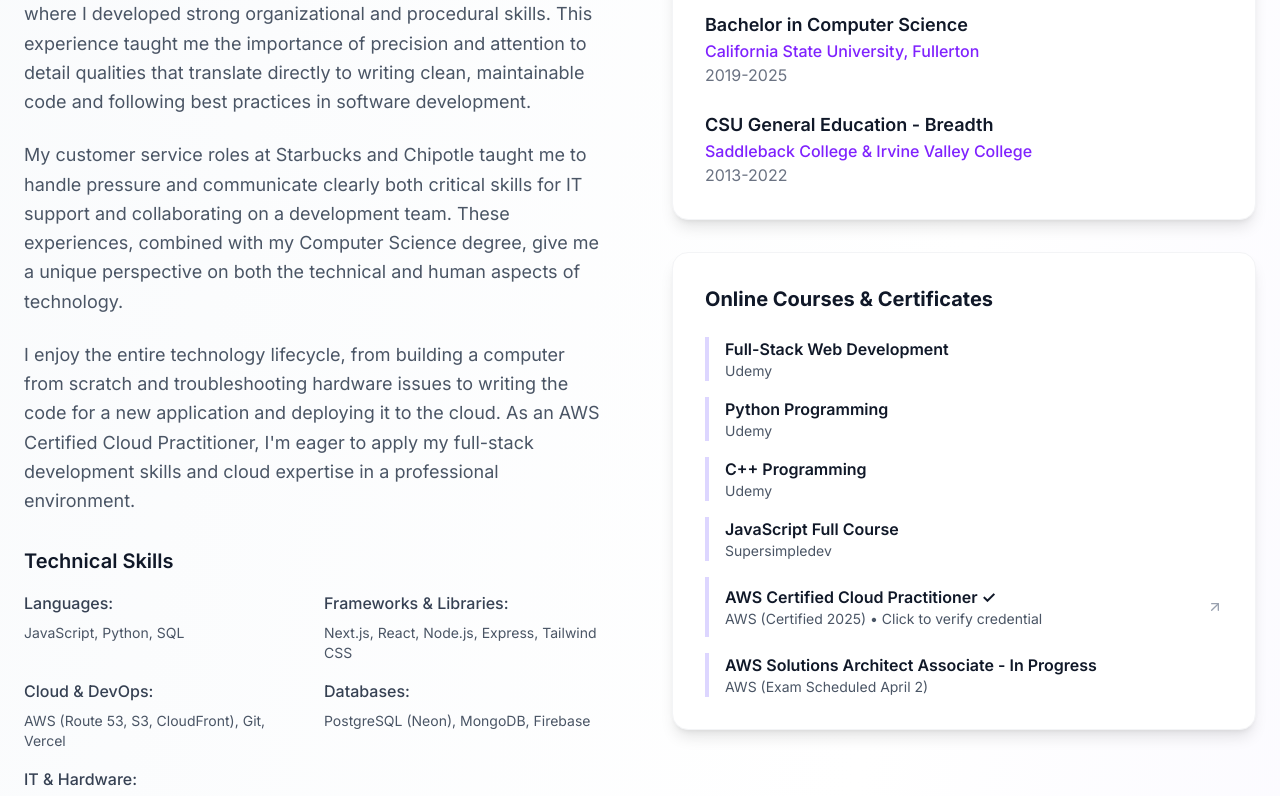
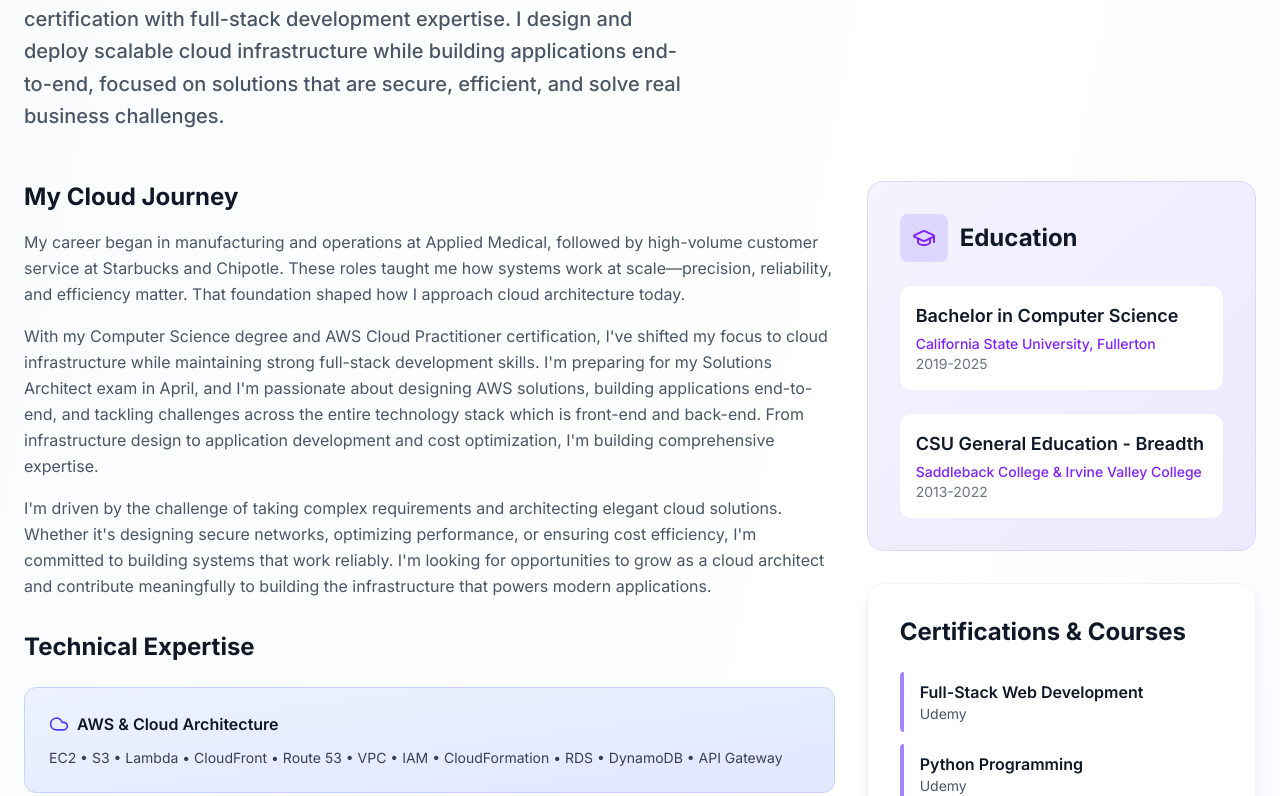
Before and after one commit to carloc3005/mywebsite, a Next.js app in the folder mywebsite/: page / in a window 1280 px wide. Shown: the part 1228-2024 px from the top of the page. Built offline with nearby package versions, Linux system fonts and the light colour scheme.

Commit message:
Use shared AboutSection in homepage to keep deployed content in sync

```diff
--- a/mywebsite/src/app/page.tsx
+++ b/mywebsite/src/app/page.tsx
@@ -3,6 +3,7 @@
 import Image from 'next/image';
 import { Mail, Linkedin, Github, Download, ArrowUpRight, Phone, MapPin, Code, Briefcase, GraduationCap } from 'lucide-react';
 import { motion } from 'framer-motion';
+import AboutSection from './components/AboutSection';
 
 export default function PortfolioPage() {
   const projects = [
@@ -261,138 +262,7 @@
           </div>
         </motion.section>
 
-        {/* About & Education Section */}
-        <motion.section
-          id="about"
-          className="py-24"
-          initial="hidden"
-          whileInView="visible"
-          viewport={{ once: true, amount: 0.3 }}
-          variants={staggerChildren}
-        >
-          <div className="grid lg:grid-cols-2 gap-16 items-start">
-            <motion.div variants={slideUp} className="space-y-8">
-              <div className="space-y-6">
-                <h3 className="text-4xl font-bold text-gray-900">About Me</h3>
-                <p className="text-lg text-gray-600 leading-relaxed">
-                  My journey began as a production associate at Applied Medical, where I developed
-                  strong organizational and procedural skills. This experience taught me the importance
-                  of precision and attention to detail qualities that translate directly to writing
-                  clean, maintainable code and following best practices in software development.
-                </p>
-                <p className="text-lg text-gray-600 leading-relaxed">
-                  My customer service roles at Starbucks and Chipotle taught me to handle pressure
-                  and communicate clearly both critical skills for IT support and collaborating on
-                  a development team. These experiences, combined with my Computer Science degree,
-                  give me a unique perspective on both the technical and human aspects of technology.
-                </p>
-                <p className="text-lg text-gray-600 leading-relaxed">
-                  I enjoy the entire technology lifecycle, from building a computer from scratch
-                  and troubleshooting hardware issues to writing the code for a new application
-                  and deploying it to the cloud. As an AWS Certified Cloud Practitioner,
-                  I&apos;m eager to apply my full-stack development skills and cloud expertise in a
-                  professional environment.
-                </p>
-              </div>
-
-              {/* Technical Skills */}
-              <div className="space-y-4">
-                <h4 className="text-xl font-semibold text-gray-900">Technical Skills</h4>
-                <div className="grid grid-cols-1 md:grid-cols-2 gap-4">
-                  <div>
-                    <h5 className="font-medium text-gray-700 mb-2">Languages:</h5>
-                    <p className="text-gray-600 text-sm">JavaScript, Python, SQL</p>
-                  </div>
-                  <div>
-                    <h5 className="font-medium text-gray-700 mb-2">Frameworks & Libraries:</h5>
-                    <p className="text-gray-600 text-sm">Next.js, React, Node.js, Express, Tailwind CSS</p>
-                  </div>
-                  <div>
-                    <h5 className="font-medium text-gray-700 mb-2">Cloud & DevOps:</h5>
-                    <p className="text-gray-600 text-sm">AWS (Route 53, S3, CloudFront), Git, Vercel</p>
-                  </div>
-                  <div>
-                    <h5 className="font-medium text-gray-700 mb-2">Databases:</h5>
-                    <p className="text-gray-600 text-sm">PostgreSQL (Neon), MongoDB, Firebase</p>
-                  </div>
-                  <div className="md:col-span-2">
-                    <h5 className="font-medium text-gray-700 mb-2">IT & Hardware:</h5>
-                    <p className="text-gray-600 text-sm">PC Hardware Assembly, OS Installation & Configuration, System Troubleshooting, Network Fundamentals</p>
-                  </div>
-                </div>
-              </div>
-            </motion.div>
-
-            <motion.div variants={slideUp} className="space-y-8">
-              {/* Education */}
-              <div className="bg-white p-8 rounded-2xl shadow-lg border border-gray-100">
-                <div className="flex items-center space-x-3 mb-6">
-                  <div className="p-3 bg-violet-100 rounded-lg">
-                    <GraduationCap className="w-6 h-6 text-violet-600" />
-                  </div>
-                  <h4 className="text-2xl font-bold text-gray-900">Education</h4>
-                </div>
-
-                <div className="space-y-6">
-                  <div>
-                    <h5 className="text-lg font-semibold text-gray-900">Bachelor in Computer Science</h5>
-                    <p className="text-violet-600 font-medium">California State University, Fullerton</p>
-                    <p className="text-gray-500">2019-2025</p>
-                  </div>
-
-                  <div>
-                    <h5 className="text-lg font-semibold text-gray-900">CSU General Education - Breadth</h5>
-                    <p className="text-violet-600 font-medium">Saddleback College & Irvine Valley College</p>
-                    <p className="text-gray-500">2013-2022</p>
-                  </div>
-                </div>
-              </div>
-
-              {/* Certifications */}
-              <div className="bg-white p-8 rounded-2xl shadow-lg border border-gray-100">
-                <h4 className="text-xl font-bold text-gray-900 mb-6">Online Courses & Certificates</h4>
-                <div className="space-y-4">
-                  <div className="border-l-4 border-violet-200 pl-4">
-                    <h5 className="font-semibold text-gray-900">Full-Stack Web Development</h5>
-                    <p className="text-gray-600 text-sm">Udemy</p>
-                  </div>
-                  <div className="border-l-4 border-violet-200 pl-4">
-                    <h5 className="font-semibold text-gray-900">Python Programming</h5>
-                    <p className="text-gray-600 text-sm">Udemy</p>
-                  </div>
-                  <div className="border-l-4 border-violet-200 pl-4">
-                    <h5 className="font-semibold text-gray-900">C++ Programming</h5>
-                    <p className="text-gray-600 text-sm">Udemy</p>
-                  </div>
-                  <div className="border-l-4 border-violet-200 pl-4">
-                    <h5 className="font-semibold text-gray-900">JavaScript Full Course</h5>
-                    <p className="text-gray-600 text-sm">Supersimpledev</p>
-                  </div>
-                  <a
-                    href="https://www.credly.com/badges/e5b9e874-0858-4ebf-80e9-5ec36176222c/public_url"
-                    target="_blank"
-                    rel="noopener noreferrer"
-                    className="block border-l-4 border-violet-200 pl-4 hover:border-violet-400 hover:bg-violet-50 py-2 transition-colors group"
-                  >
-                    <div className="flex items-center justify-between">
-                      <div>
-                        <h5 className="font-semibold text-gray-900 group-hover:text-violet-600 transition-colors">
-                          AWS Certified Cloud Practitioner ✓
-                        </h5>
-                        <p className="text-gray-600 text-sm">AWS (Certified 2025) • Click to verify credential</p>
-                      </div>
-                      <ArrowUpRight className="w-4 h-4 text-gray-400 group-hover:text-violet-600 transition-colors" />
-                    </div>
-                  </a>
-                  <div className="border-l-4 border-violet-200 pl-4">
-                    <h5 className="font-semibold text-gray-900">AWS Solutions Architect Associate - In Progress</h5>
-                    <p className="text-gray-600 text-sm">AWS (Exam Scheduled April 2)</p>
-                  </div>
-                </div>
-              </div>
-            </motion.div>
-          </div>
-        </motion.section>
+        <AboutSection />
 
         {/* Projects Section */}
         <motion.section
```
